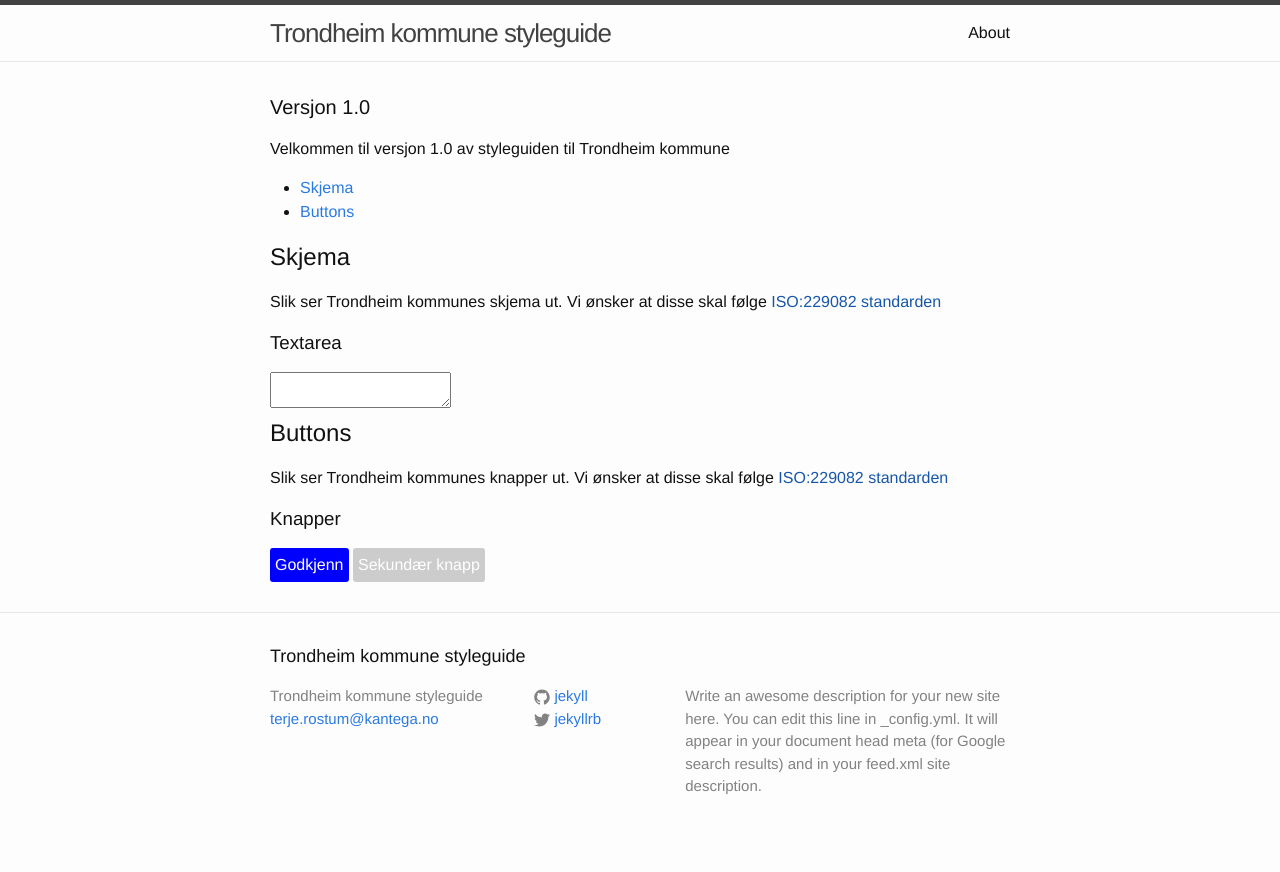
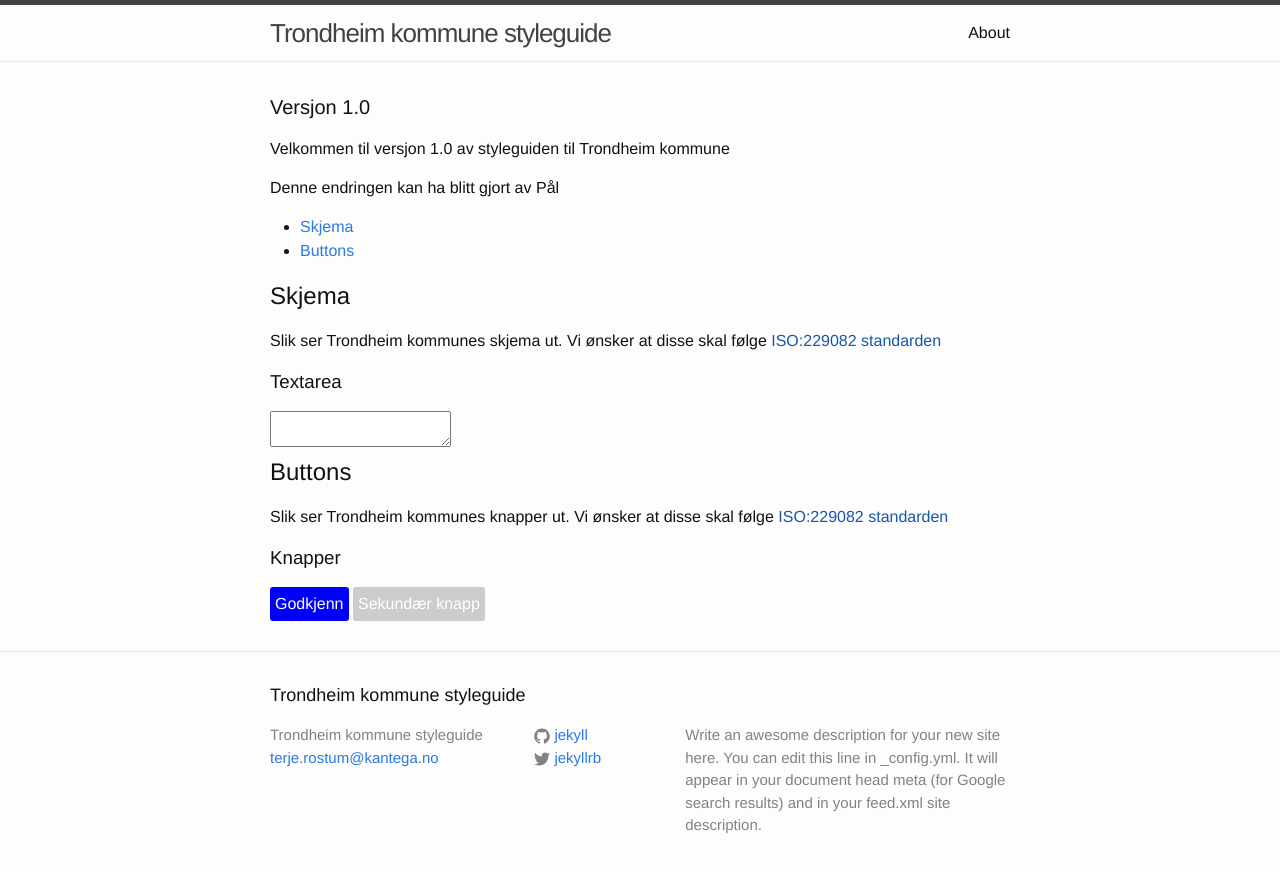
Before and after one commit to rskjonbe/styleguide, a Jekyll site: the page built from versjon/1.0/index.html, in a window 1280 px wide. Shown: the top 872 px of the page. Built offline with Jekyll 4.4.1, drawn with Linux system fonts in a browser that asks for light colours.

Commit message:
Update index.html

```diff
--- a/versjon/1.0/index.html
+++ b/versjon/1.0/index.html
@@ -6,7 +6,7 @@
 
     <h1 class="page-heading">Versjon 1.0</h1>
     <p>Velkommen til versjon 1.0 av styleguiden til Trondheim kommune</p>
-
+<p>Denne endringen kan ha blitt gjort av Pål</p>
     <ul id="chapterNav"></ul>
 
     {% include_relative skjema.html %}
```
